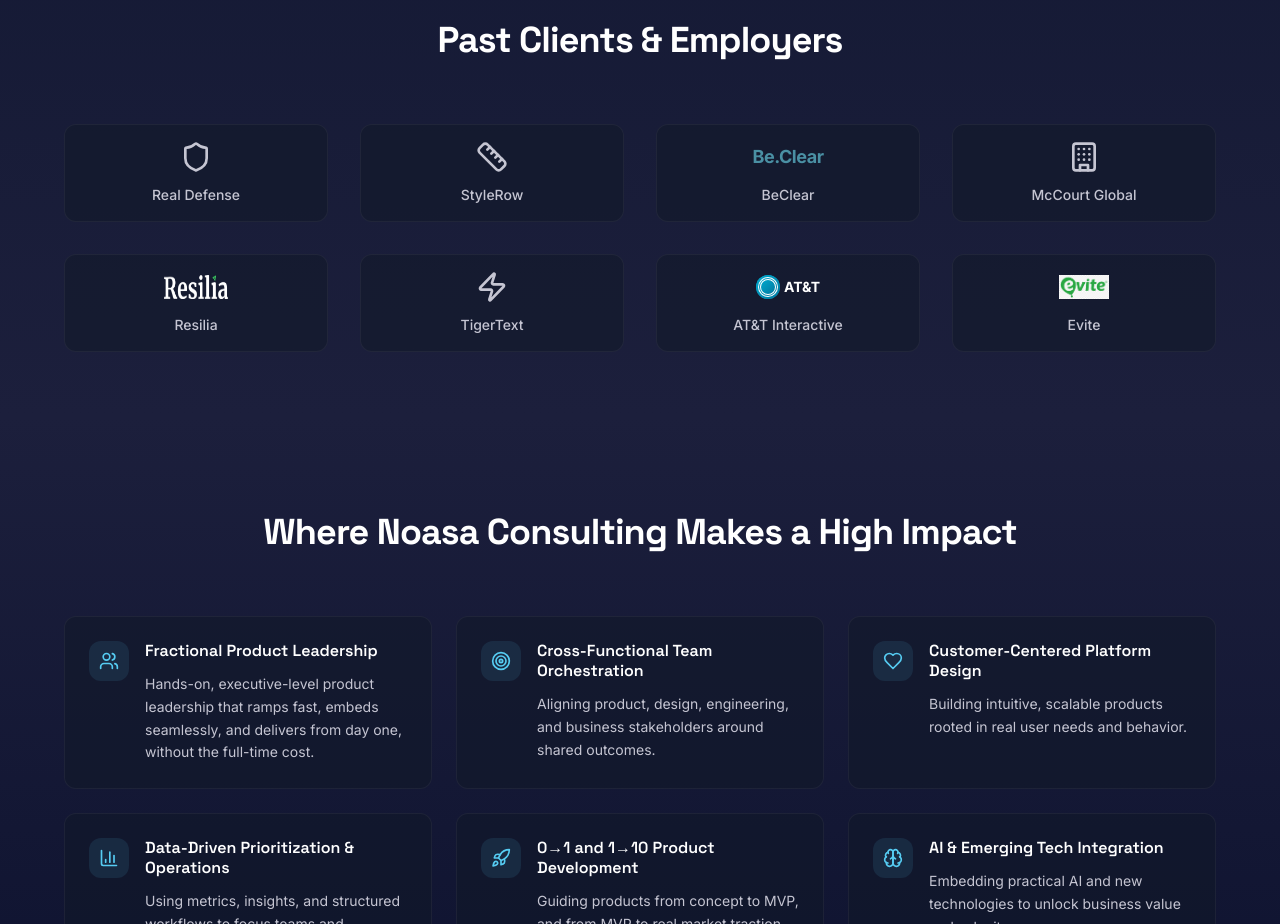
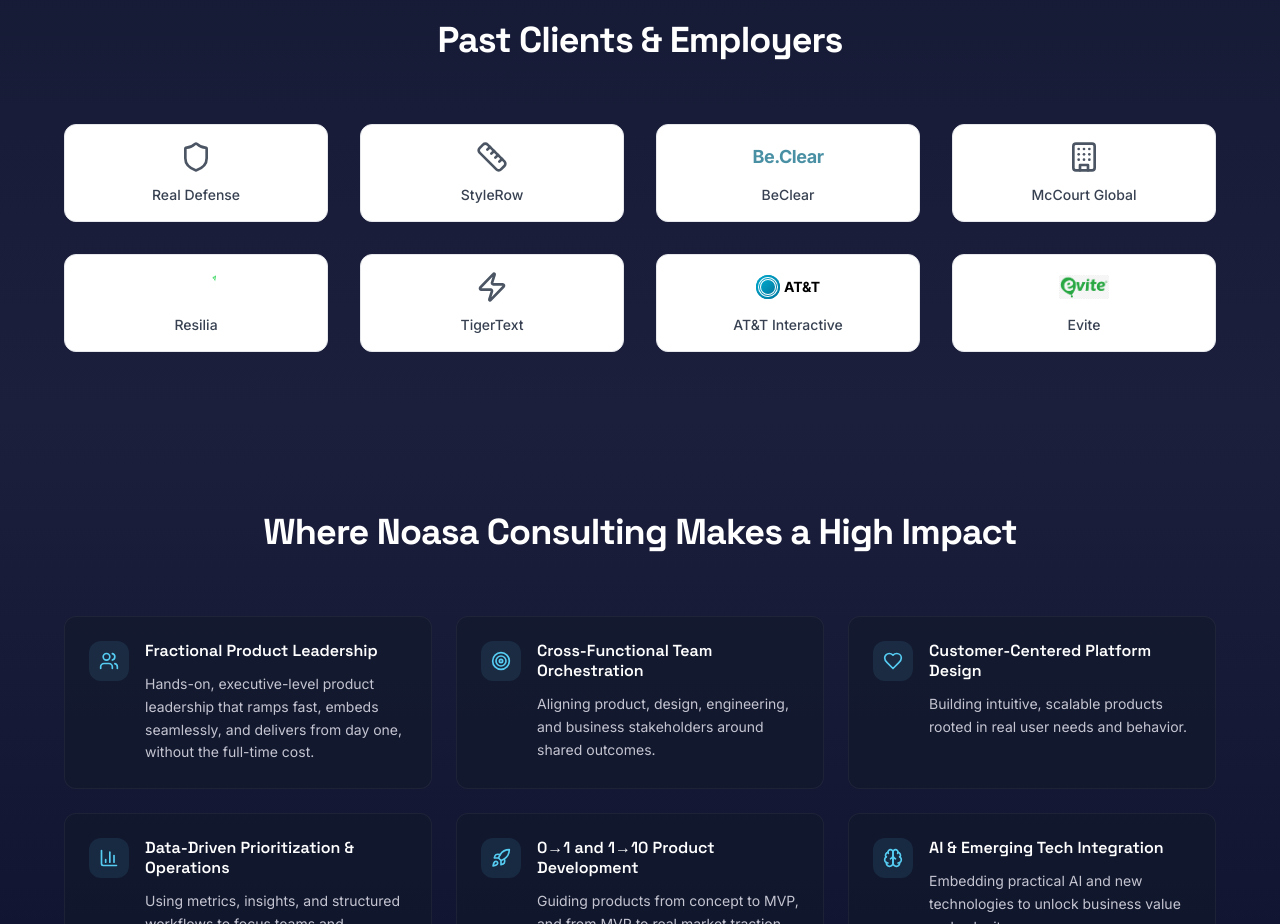
Before and after one commit to teejay73/noasa-consulting-launchpad, a React (Vite) app: page / in a window 1280 px wide. Shown: the part 1320-2244 px from the top of the page. Built offline with nearby package versions, Linux system fonts and the light colour scheme.

Commit message:
Add white background to logos
Updated the UI for Past Clients and Employers sections to include a white background for each company's logo, ensuring better visibility for the assets.

```diff
--- a/src/pages/Index.tsx
+++ b/src/pages/Index.tsx
@@ -146,7 +146,7 @@ const Index = () => (
                     key={index}
                     className="group cursor-pointer transition-all duration-300 hover:scale-110"
                   >
-                    <div className="flex flex-col items-center gap-3 p-4 rounded-lg bg-cardBg/50 border border-white/5 group-hover:border-techBlue-light/30 group-hover:shadow-[0_0_20px_rgba(86,204,242,0.2)] transition-all duration-300">
+                    <div className="flex flex-col items-center gap-3 p-4 rounded-lg bg-white border border-gray-200 group-hover:border-techBlue-light/30 group-hover:shadow-[0_0_20px_rgba(86,204,242,0.2)] transition-all duration-300">
                       {client.hasLogo ? (
                         client.name === "BeClear" ? (
                           <div className="w-16 h-8 flex items-center justify-center">
@@ -162,7 +162,7 @@ const Index = () => (
                                 <div className="absolute inset-[4px] bg-white rounded-full"></div>
                                 <div className="absolute inset-[5px] bg-gradient-to-br from-[#00A8CC] to-[#0078A0] rounded-full"></div>
                               </div>
-                              <span className="text-white font-bold text-sm">AT&T</span>
+                              <span className="text-black font-bold text-sm">AT&T</span>
                             </div>
                           </div>
                         ) : client.name === "Resilia" ? (
@@ -182,14 +182,14 @@ const Index = () => (
                             />
                           </div>
                         ) : (
-                          <IconComponent className="w-8 h-8 text-techGray-light group-hover:text-techBlue-light transition-colors duration-300" />
+                           <IconComponent className="w-8 h-8 text-gray-600 group-hover:text-techBlue-light transition-colors duration-300" />
                         )
                       ) : (
-                        <IconComponent className="w-8 h-8 text-techGray-light group-hover:text-techBlue-light transition-colors duration-300" />
+                        <IconComponent className="w-8 h-8 text-gray-600 group-hover:text-techBlue-light transition-colors duration-300" />
                       )}
-                      <span className="text-sm text-techGray-light group-hover:text-white font-medium">
-                        {client.name}
-                      </span>
+                       <span className="text-sm text-gray-700 group-hover:text-black font-medium">
+                         {client.name}
+                       </span>
                     </div>
                   </div>
                 );
```
